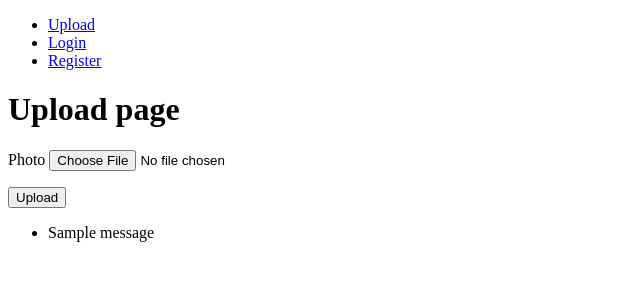
After one commit to h4k1m0u/flask-webapp, a Flask app: page /file/upload in a window 1280 px wide. The commit adds this page. Shown: the top 300 px of the page, without its empty margins (0-640 px from the left). Run offline with Flask 2, Linux system fonts and the light colour scheme; tables that the repository leaves empty hold one stand-in row (values such as "Sample post"); one stand-in notice (Sample message) is shown; some libraries are stand-ins or nearby versions.

Commit message:
File upload

```diff
--- a/application/__init__.py
+++ b/application/__init__.py
@@ -1,6 +1,7 @@
 from flask import Flask
 from .auth import routes as auth_routes
 from .auth.routes import login_manager
+from .file import routes as file_routes
 from .models import db, migrate, User
 
 
@@ -19,6 +20,7 @@ def create_app():
 
     # register blueprints
     app.register_blueprint(auth_routes.auth_bp, url_prefix='/auth')
+    app.register_blueprint(file_routes.file_bp, url_prefix='/file')
 
     # intialize extensions (database, migration, auth)
     db.init_app(app)
--- /dev/null
+++ b/application/file/forms.py
@@ -0,0 +1,9 @@
+from flask_wtf import FlaskForm
+from flask_wtf.file import FileField, FileRequired, FileAllowed
+from wtforms import SubmitField
+
+
+class UploadForm(FlaskForm):
+    photo = FileField(validators=[
+        FileRequired(), FileAllowed(['jpg', 'png'], 'Jpg or png images only')])
+    submit = SubmitField('Upload')
--- /dev/null
+++ b/application/file/routes.py
@@ -0,0 +1,31 @@
+from flask import Blueprint, render_template, url_for, redirect
+from flask import current_app as app
+from .forms import UploadForm
+from werkzeug.utils import secure_filename
+import os
+
+
+file_bp = Blueprint('file', __name__,
+                    template_folder='templates', static_folder='static')
+
+
+@file_bp.route('/upload', methods=['GET', 'POST'])
+def upload():
+    form = UploadForm()
+
+    if form.validate_on_submit():
+        # get file from form
+        f = form.photo.data
+        filename = secure_filename(f.filename)
+
+        # save file inside instance folder
+        f.save(os.path.join(app.instance_path, 'photos', filename))
+
+        return redirect(url_for('.success'))
+
+    return render_template('file/upload.html', form=form)
+
+
+@file_bp.route('/success')
+def success():
+    return render_template('file/success.html')
--- /dev/null
+++ b/application/file/templates/file/upload.html
@@ -0,0 +1,30 @@
+{% extends 'base.html' %}
+
+{% block content %}
+    <div>
+        <h1>Upload page</h1>
+
+        <form method="POST" enctype="multipart/form-data">
+            {{ form.csrf_token }}
+            <p>
+                {{ form.photo.label }} {{ form.photo() }}
+                {% for error in form.photo.errors %}
+                    {{ error }}
+                {% endfor %}
+            </p>
+            <p>
+                {{ form.submit }}
+            </p>
+        </form>
+
+        {% with messages = get_flashed_messages() %}
+            {% if messages %}
+                <ul class=flashes>
+                    {% for message in messages %}
+                        <li>{{ message }}</li>
+                    {% endfor %}
+                </ul>
+            {% endif %}
+        {% endwith %}
+    </div>
+{% endblock %}
--- a/application/templates/nav.html
+++ b/application/templates/nav.html
@@ -1,5 +1,6 @@
 <nav>
     <ul>
+        <li><a href="{{ url_for('file.upload') }}">Upload</a></li>
         {% if current_user.is_authenticated %}
             <li><a href="{{ url_for('auth.profile') }}">Profile</a></li>
             <li><a href="{{ url_for('auth.logout') }}">Logout</a></li>
```
Also changed, not shown: application/file/templates/file/success.html (added, +7 -0 lines).
